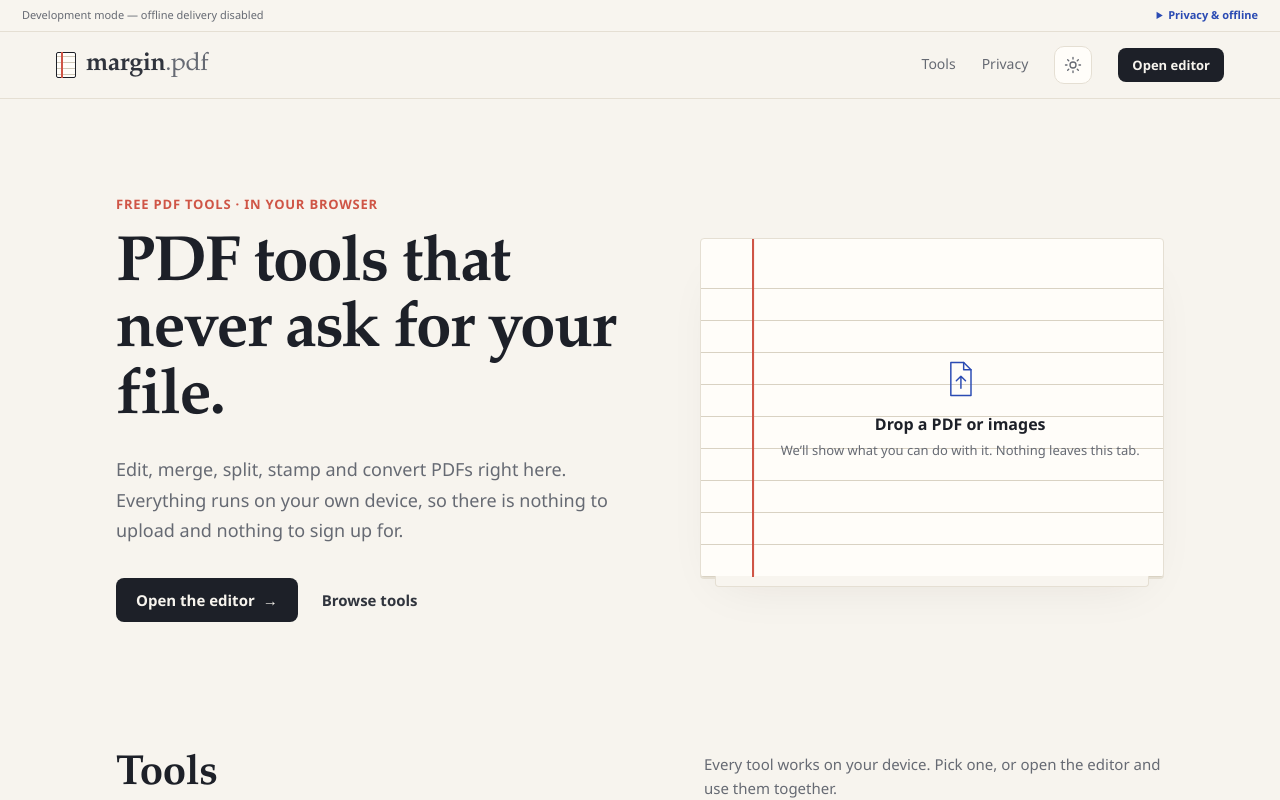
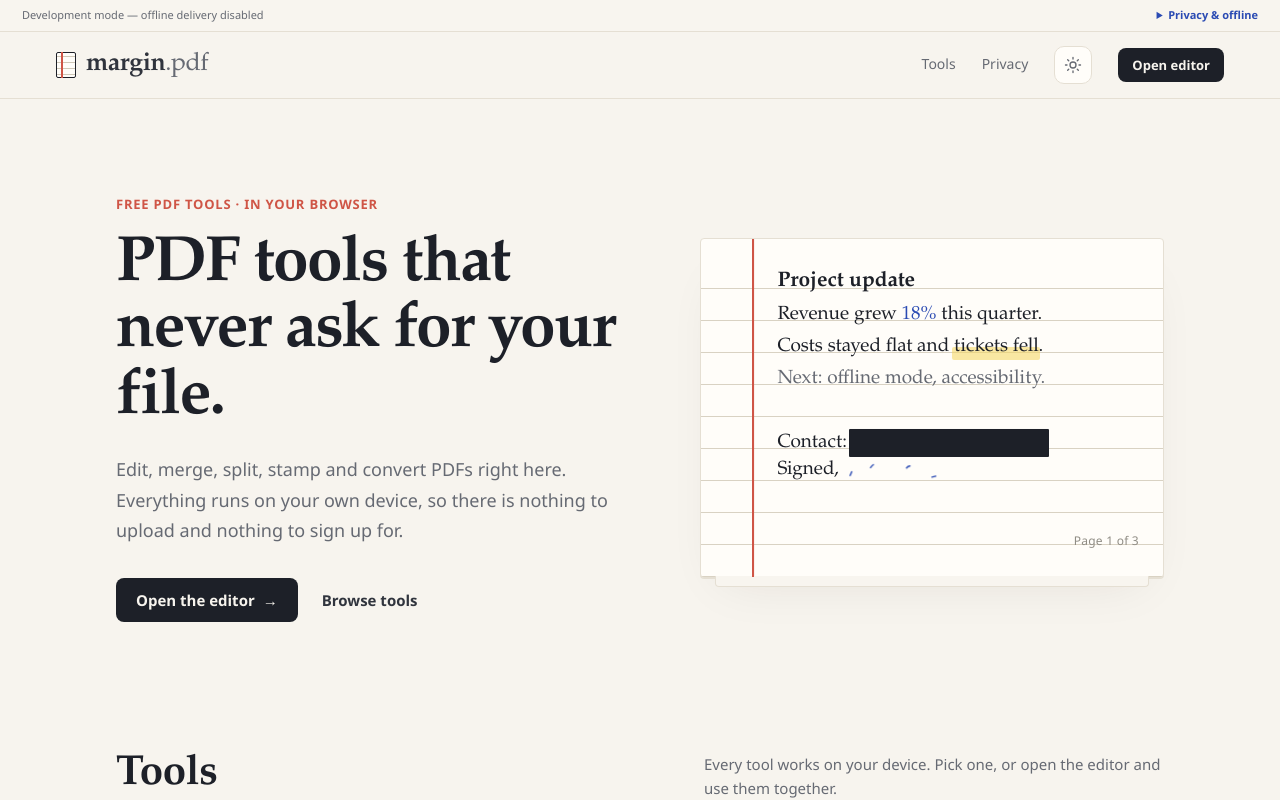
Before and after one commit to rehaniranii/margin.pdf, a React (Vite) app: page / in a window 1280 px wide. Shown: the top 800 px of the page. Built offline with nearby package versions, Linux system fonts and the light colour scheme.

Commit message:
homepage animations

```diff
--- a/src/Home.tsx
+++ b/src/Home.tsx
@@ -1,9 +1,6 @@
-import { useState } from 'react'
 import type { CSSProperties } from 'react'
-import { DropZone } from './components/DropZone'
 import { Icon, SiteFooter, SiteHeader } from './components/SiteHeader'
-import { handOff } from './handoff'
-import { categories, toolHref, tools, type Tool } from './tools'
+import { categories, toolHref, tools } from './tools'
 import './site.css'
 
 const notes = [
@@ -14,11 +11,6 @@ const notes = [
 const delay = (ms: number) => ({ '--d': `${ms}ms` }) as CSSProperties
 
 export default function Home() {
-  const [file, setFile] = useState<File>()
-  const isImage = !!file && file.type.startsWith('image/')
-  const choices = tools.filter(tool => tool.accepts === (isImage ? 'image' : 'pdf'))
-  function choose(tool: Tool) { if (file) handOff(file); location.hash = toolHref(tool) }
-
   return <div className="site home">
     <SiteHeader/>
     <main>
@@ -30,13 +22,19 @@ export default function Home() {
           <div className="hero-actions rise" style={delay(240)}><a className="cta" href="#/edit">Open the editor <span aria-hidden="true">→</span></a><a className="ghost" href="#/#tools">Browse tools</a></div>
         </div>
 
-        <div className="sheet rise" style={delay(200)}>
-          {!file ? <DropZone label="Drop a PDF or images" hint="We’ll show what you can do with it. Nothing leaves this tab." accept="application/pdf,.pdf,image/png,image/jpeg,.png,.jpg,.jpeg" onFiles={files => setFile(files[0])}/>
-            : <div className="chooser" aria-live="polite">
-              <p className="chooser-file"><strong title={file.name}>{file.name}</strong><button className="link" onClick={() => setFile(undefined)}>Choose another</button></p>
-              <p className="chooser-ask">What would you like to do?</p>
-              <ul>{choices.map((tool, i) => <li key={tool.id} style={delay(i * 35)}><button onClick={() => choose(tool)}><span className="tool-icon"><Icon d={tool.icon}/></span>{tool.name}<span className="go" aria-hidden="true">→</span></button></li>)}</ul>
-            </div>}
+        <div className="sheet rise" style={delay(200)} aria-hidden="true">
+          <div className="note">
+            <p className="note-title">Project update</p>
+            <p>Revenue grew <span className="swap"><span className="old">14%</span><span className="new">18%</span></span> this quarter.</p>
+            <p>Costs stayed flat and <span className="mark">tickets fell</span>.</p>
+            <p className="faint">Next: offline mode, accessibility.</p>
+            <p/>
+            <p>Contact: <span className="redact">jane.doe@example.com</span></p>
+            <p>Signed, <svg className="signature" viewBox="0 0 150 44"><path pathLength={1} d="M4 34c6-14 12-26 16-26s-2 22-8 30c-4 5-9 2-6-4 4-8 14-6 18-2M30 24c4-6 9-6 8 0s-3 10 1 8 7-10 10-12-1 12 3 12 6-12 9-14c2 6 0 12 4 12s7-8 10-12M80 22c-6 0-9 12-3 12s8-14 10-20c-2 10-4 20 2 20s10-14 14-16c-6 2-6 14 0 14s9-8 12-12M108 36c12-3 24-5 38-6"/></svg></p>
+            <p/>
+            <p className="note-foot">Page 1 of 3</p>
+          </div>
+          <span className="note-chip">Edited on this device</span>
         </div>
       </section>
 
--- a/src/site.css
+++ b/src/site.css
@@ -28,18 +28,6 @@
   background-image:linear-gradient(var(--margin-soft),var(--margin-soft)),repeating-linear-gradient(transparent 0 31px,var(--rule) 31px 32px);background-size:1.5px 100%,100% 100%;background-position:52px 0,0 18px;background-repeat:no-repeat,repeat}
 .sheet::before{content:"";position:absolute;left:51px;top:0;bottom:0;width:1.5px;background:var(--margin);transform-origin:top;animation:rule 1s .5s cubic-bezier(.6,0,.2,1) both}
 .sheet::after{content:"";position:absolute;inset:auto 14px -10px 14px;height:10px;background:var(--surface-2);border:1px solid var(--line);border-top:0;border-radius:0 0 4px 4px;z-index:-1}
-.sheet .drop-zone{position:absolute;inset:0;border:0;background:transparent;padding-left:76px}
-.sheet .drop-zone.over{background:color-mix(in srgb,var(--accent) 6%,transparent)}
-.sheet:has(.drop-zone.over){transform:rotate(-1deg) translateY(-4px);box-shadow:0 1px 0 var(--line),0 30px 60px -24px var(--shadow)}
-.chooser{padding:28px 28px 28px 76px}
-.chooser-file{display:flex;align-items:baseline;gap:12px;flex-wrap:wrap;margin:0 0 4px}
-.chooser-file strong{font-family:var(--serif);font-size:20px;color:var(--ink);overflow:hidden;text-overflow:ellipsis;white-space:nowrap;max-width:100%}
-.chooser-ask{color:var(--muted);font-size:14px;margin:0 0 14px}
-.chooser ul{list-style:none;margin:0;padding:0;display:grid;grid-template-columns:1fr 1fr;gap:4px 10px}
-.chooser li{animation:rise .4s cubic-bezier(.2,.7,.2,1) both;animation-delay:var(--d)}
-.chooser button{width:100%;display:flex;align-items:center;gap:10px;text-align:left;background:transparent;border:0;border-radius:6px;padding:7px 8px;font-size:14px;font-weight:600;color:var(--ink)}
-.chooser button:hover:not(:disabled){background:var(--surface-3)}
-.chooser .tool-icon{width:30px;height:30px;border-radius:7px}.chooser .tool-icon svg{width:16px;height:16px}
 
 .go{margin-left:auto;color:var(--faint);transition:transform .2s,color .2s}
 a:hover>.go,button:hover>.go{transform:translateX(3px);color:var(--accent)}
@@ -103,8 +91,8 @@ a:hover .tool-icon path,button:hover .tool-icon path{animation:draw .6s ease bot
 @keyframes rule{from{transform:scaleY(0)}to{transform:scaleY(1)}}
 @keyframes draw{from{stroke-dashoffset:1}to{stroke-dashoffset:0}}
 
-@media(max-width:880px){.hero{grid-template-columns:1fr}.sheet{min-height:280px}.index-grid,.fine-print ol{grid-template-columns:1fr}.section-head{grid-template-columns:1fr}.section-head p{justify-self:start}.site-header nav>a:not(.cta){display:none}.chooser ul{grid-template-columns:1fr}}
-@media(max-width:520px){.sheet::before{left:31px}.sheet{background-position:32px 0,0 18px}.sheet .drop-zone,.chooser{padding-left:48px}.leader{display:none}.tool-title{align-items:flex-start}}
+@media(max-width:880px){.hero{grid-template-columns:1fr}.sheet{min-height:340px}.index-grid,.fine-print ol{grid-template-columns:1fr}.section-head{grid-template-columns:1fr}.section-head p{justify-self:start}.site-header nav>a:not(.cta){display:none}}
+@media(max-width:520px){.sheet::before{left:31px}.sheet{background-position:32px 0,0 18px}.leader{display:none}.tool-title{align-items:flex-start}}
 @media(prefers-reduced-motion:reduce){.site *,.site *::before,.site *::after{animation:none!important;transition:none!important}}
 /* The dialog's compact type is too small once the tool is the whole page. */
 .utility-page .utility-fields{font-size:14px;gap:18px}
@@ -115,3 +103,36 @@ a:hover .tool-icon path,button:hover .tool-icon path{animation:draw .6s ease bot
 .utility-page .utility-source-list small{font-size:12px}
 .utility-page .primary{padding:12px 18px;font-size:14px}
 .utility-page .utility-result p{font-size:13.5px}
+/* Hero sheet: a short note on the ruled lines. Each line is a 32px row (the rule pitch)
+   trimmed to its baseline with text-box, so letters sit exactly on the rule whatever the font.
+   One figure is re-typed in a smooth 7s loop; reduced motion shows the finished note. */
+.note{position:absolute;inset:0;overflow:hidden;isolation:isolate;display:grid;grid-auto-rows:32px;align-content:start;padding:17px 24px 0 76px;font-family:var(--serif);font-size:19px;color:var(--ink)}
+.note p{align-self:end;margin:0;line-height:1;white-space:nowrap;text-box:trim-both cap alphabetic}
+@supports not (text-box:trim-both cap alphabetic){.note p{transform:translateY(.21em)}}
+.note .note-title{font-weight:700;font-size:21px}
+.note .faint{color:var(--muted)}
+.swap{position:relative;display:inline-grid;vertical-align:baseline}
+.swap>span{grid-area:1/1;padding:0 3px;margin:0 -3px;border-radius:3px;will-change:opacity,clip-path}
+/* One 9s loop: edit (1.5–4s), highlight (4.3s), redact (5s), signature (5.8s), tag (7s), then fade back. */
+.swap .old{opacity:0;animation:swap-old 9s cubic-bezier(.4,0,.2,1) infinite}
+.swap .new{color:var(--accent);animation:swap-new 9s cubic-bezier(.4,0,.2,1) infinite}
+.swap::after{content:"";position:absolute;top:-2px;bottom:-3px;left:0;width:1.5px;border-radius:1px;background:var(--accent);opacity:0;animation:swap-caret 9s cubic-bezier(.4,0,.2,1) infinite}
+@keyframes swap-old{0%,17%{opacity:1;background-color:transparent}23%,31%{opacity:1;background-color:var(--accent-tint)}36%,90%{opacity:0;background-color:var(--accent-tint)}96%,100%{opacity:1;background-color:transparent}}
+@keyframes swap-new{0%,33%{opacity:1;clip-path:inset(-4px 100% -4px 0)}44%,88%{opacity:1;clip-path:inset(-4px 0 -4px 0)}93%,100%{opacity:0;clip-path:inset(-4px 0 -4px 0)}}
+@keyframes swap-caret{0%,31%{opacity:0;left:0}33%{opacity:1;left:0}44%{opacity:1;left:100%}50%,100%{opacity:0;left:100%}}
+.mark{position:relative;--hl:#f5d55c8c}
+[data-theme=dark] .mark{--hl:#d9b84a59}
+.mark::before{content:"";position:absolute;z-index:-1;left:-2px;right:-2px;bottom:-4px;height:68%;background:var(--hl);border-radius:2px;transform-origin:left;transform:scaleX(0);animation:mark 9s cubic-bezier(.4,0,.2,1) infinite}
+@keyframes mark{0%,48%{transform:scaleX(0);opacity:1}54%,88%{transform:scaleX(1);opacity:1}93%,100%{transform:scaleX(1);opacity:0}}
+.redact{position:relative}
+.redact::after{content:"";position:absolute;inset:-4px -3px -5px;background:var(--ink);border-radius:1px;transform-origin:left;animation:redact 9s cubic-bezier(.4,0,.2,1) infinite}
+[data-theme=dark] .redact::after{background:#050608;box-shadow:inset 0 0 0 1px var(--line-strong)}
+@keyframes redact{0%,56%{transform:scaleX(0);opacity:1}62%,88%{transform:scaleX(1);opacity:1}93%,100%{transform:scaleX(1);opacity:0}}
+.signature{width:118px;height:36px;vertical-align:-10px;margin-left:4px;overflow:visible}
+.signature path{fill:none;stroke:var(--accent);stroke-width:1.8;stroke-linecap:round;stroke-linejoin:round;stroke-dasharray:1;animation:sign 9s cubic-bezier(.45,.05,.35,1) infinite}
+@keyframes sign{0%,64%{stroke-dashoffset:1;opacity:1}78%,88%{stroke-dashoffset:0;opacity:1}93%,100%{stroke-dashoffset:0;opacity:0}}
+.note .note-foot{justify-self:end;font-family:var(--sans);font-size:12px;color:var(--faint);letter-spacing:.02em}
+.note-chip{position:absolute;right:16px;top:14px;font-size:12px;font-weight:600;color:var(--ok);background:var(--ok-tint);border:1px solid var(--ok-line);padding:5px 10px;border-radius:99px;opacity:0;will-change:opacity,transform;animation:chip 9s cubic-bezier(.4,0,.2,1) infinite}
+@keyframes chip{0%,78%{opacity:0;transform:translateY(-6px)}82%,88%{opacity:1;transform:none}93%,100%{opacity:0;transform:translateY(-6px)}}
+@media(max-width:520px){.note{padding-left:46px;font-size:16px}.note .note-title{font-size:18px}}
+@media(prefers-reduced-motion:reduce){.swap .old{opacity:0}.swap .new{clip-path:none}.note-chip{opacity:1}.signature path{stroke-dashoffset:0}.mark::before{transform:none}}
```
